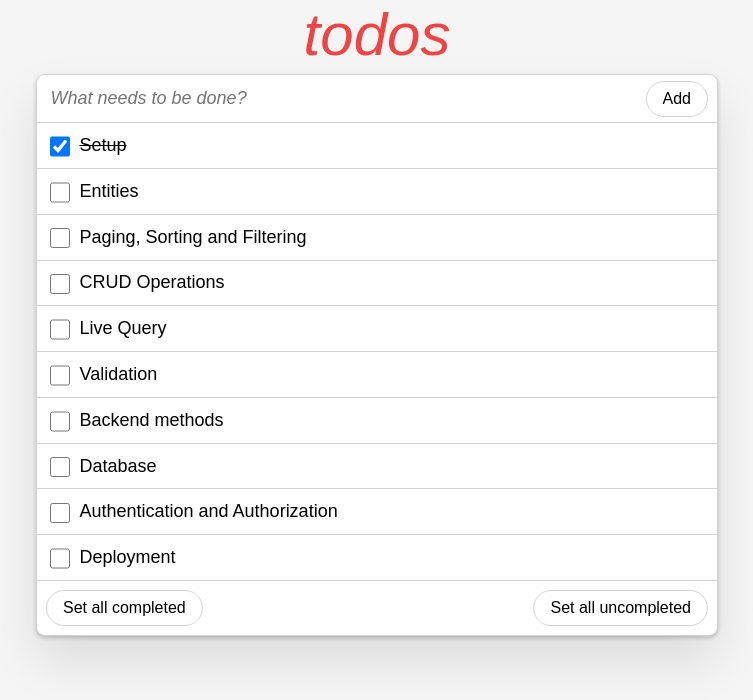
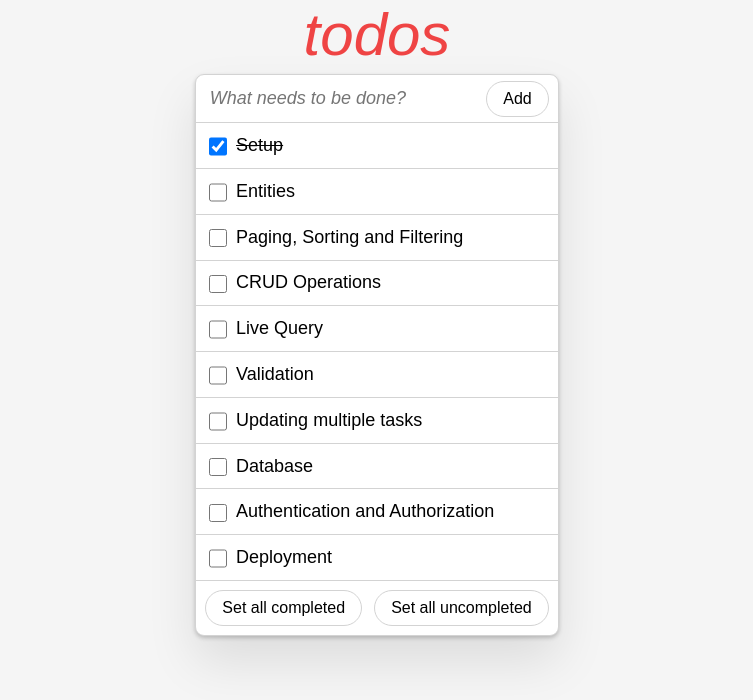
Before and after one commit to noam-honig/angular-todo, an Angular app: page / in a window 1280 px wide. Shown: the top 700 px of the page, without its empty margins (263-1016 px from the left). Built offline with nearby package versions, Linux system fonts and the light colour scheme; what remult would draw is missing.

Commit message:
aligned css

```diff
--- a/package.json
+++ b/package.json
@@ -4,7 +4,7 @@
   "scripts": {
     "ng": "ng",
     "dev": "ng serve --proxy-config proxy.conf.json --open",
-    "start": "node dist/server/",
+    "start": "tsx src/server",
     "dev-node": "tsx watch src/server",
     "build": "ng build && tsc -p tsconfig.server.json",
     "watch": "ng build --watch --configuration development",
--- a/src/app/app.component.html
+++ b/src/app/app.component.html
@@ -1,2 +1,2 @@
 <h1>todos</h1>
-<app-todo></app-todo>
+<app-todo />
--- a/src/app/todo/task.ts
+++ b/src/app/todo/task.ts
@@ -1,5 +1,6 @@
 export class Task {
-  id = 0
+  id = ''
   title = ''
   completed = false
+  createdAt?: Date
 }
--- a/src/app/todo/todo.component.html
+++ b/src/app/todo/todo.component.html
@@ -10,7 +10,7 @@
     </form>
     <div *ngFor="let task of tasks">
       <input type="checkbox" [(ngModel)]="task.completed" />
-      <input [(ngModel)]="task.title" />
+      <span> {{ task.title }}</span>
       <button (click)="deleteTask(task)">X</button>
     </div>
     <footer>
--- a/src/app/todo/todo.component.ts
+++ b/src/app/todo/todo.component.ts
@@ -6,18 +6,17 @@ import { Task } from './task'
   templateUrl: './todo.component.html'
 })
 export class TodoComponent implements OnInit, OnDestroy {
-
   tasks: Task[] = [
-    { id: 1, title: 'Setup', completed: true },
-    { id: 2, title: 'Entities', completed: false },
-    { id: 3, title: 'Paging, Sorting and Filtering', completed: false },
-    { id: 4, title: 'CRUD Operations', completed: false },
-    { id: 5, title: 'Live Query', completed: false },
-    { id: 6, title: 'Validation', completed: false },
-    { id: 7, title: 'Backend methods', completed: false },
-    { id: 8, title: 'Database', completed: false },
-    { id: 9, title: 'Authentication and Authorization', completed: false },
-    { id: 10, title: 'Deployment', completed: false }
+    { id: '1', title: 'Setup', completed: true },
+    { id: '2', title: 'Entities', completed: false },
+    { id: '3', title: 'Paging, Sorting and Filtering', completed: false },
+    { id: '4', title: 'CRUD Operations', completed: false },
+    { id: '5', title: 'Live Query', completed: false },
+    { id: '6', title: 'Validation', completed: false },
+    { id: '7', title: 'Updating multiple tasks', completed: false },
+    { id: '8', title: 'Database', completed: false },
+    { id: '9', title: 'Authentication and Authorization', completed: false },
+    { id: '10', title: 'Deployment', completed: false }
   ]
   ngOnInit() {}
   ngOnDestroy() {}
@@ -26,7 +25,7 @@ export class TodoComponent implements OnInit, OnDestroy {
   async addTask() {
     try {
       this.tasks.push({
-        id: this.tasks.length,
+        id: (this.tasks.length + 1).toString(),
         title: this.newTaskTitle,
         completed: false
       })
--- a/src/styles.css
+++ b/src/styles.css
@@ -1,4 +1,5 @@
 @charset "utf-8";
+
 body {
   margin: 0;
   background: whitesmoke;
@@ -7,13 +8,19 @@ body {
   display: flex;
   justify-content: center;
 }
-app-root {
+
+body > div {
+  flex-direction: column;
   display: flex;
-  flex-direction: column;
   width: 100%;
-	max-width: 700px;
-	min-width: 300px;
+  max-width: 700px;
+  min-width: 300px;
 }
+
+body > div > div {
+  width: 100%;
+}
+
 h1 {
   color: #ef4444;
   font-style: italic;
@@ -22,16 +29,22 @@ h1 {
   text-align: center;
   margin: 0;
 }
+
 main {
-	width:100%;
+  width: 100%;
   background-color: white;
   box-shadow: 0 2px 4px #0003, 0 25px 50px #0000001a;
   border: 1px solid lightgray;
   border-radius: 0.5em;
 }
+
 main > div,
 main > form {
   border-bottom: 1px solid lightgray;
+}
+main > div > span {
+  width: 100%;
+  padding: 0.25em;
 }
 
 input {
@@ -42,32 +55,38 @@ input {
   border: 0;
   padding: 0.25em;
 }
-input:checked + input {
+
+input:checked + input,
+input:checked + span {
   text-decoration: line-through;
 }
+
 input:placeholder-shown {
   font-style: italic;
 }
+
 input[type='checkbox'] {
   width: 1.25em;
   height: 1.25em;
   transform: translateY(1px);
 }
+
 div,
 form {
   display: flex;
   padding: 0.3em 0.5em;
   justify-content: space-between;
   align-items: center;
-
   gap: 2px;
 }
+
 footer {
   display: flex;
   justify-content: space-between;
   gap: 2px;
   padding: 0.5em 0.5em;
 }
+
 button {
   font-weight: 500;
   box-sizing: border-box;
@@ -79,15 +98,48 @@ button {
   padding: 0.5em 1em;
   white-space: nowrap;
 }
+
 main > div > button {
   border: 0;
   color: white;
 }
+
 button:hover {
   color: inherit;
   background-color: whitesmoke;
 }
+
 div > main > div:hover > button,
 div > main > div:focus-within > button {
   color: inherit;
 }
+
+.sign-in {
+  max-width: 384px;
+  padding: 16px;
+}
+.sign-in > h2 {
+  font-style: italic;
+  font-weight: 100;
+  margin-top: 8px;
+}
+.sign-in > form {
+  gap: 16px;
+  padding: 0px;
+  flex-direction: column;
+  border: 0px;
+}
+.sign-in > form > label {
+  width: 100%;
+}
+.sign-in > form > input {
+  border: 1px solid rgb(209, 213, 219);
+  background: rgb(249, 250, 251);
+  border-radius: 8px;
+  width: 100%;
+}
+.sign-in > form > button {
+  width: 100%;
+  background-color: rgb(37, 99, 235);
+  color: white;
+}
```
